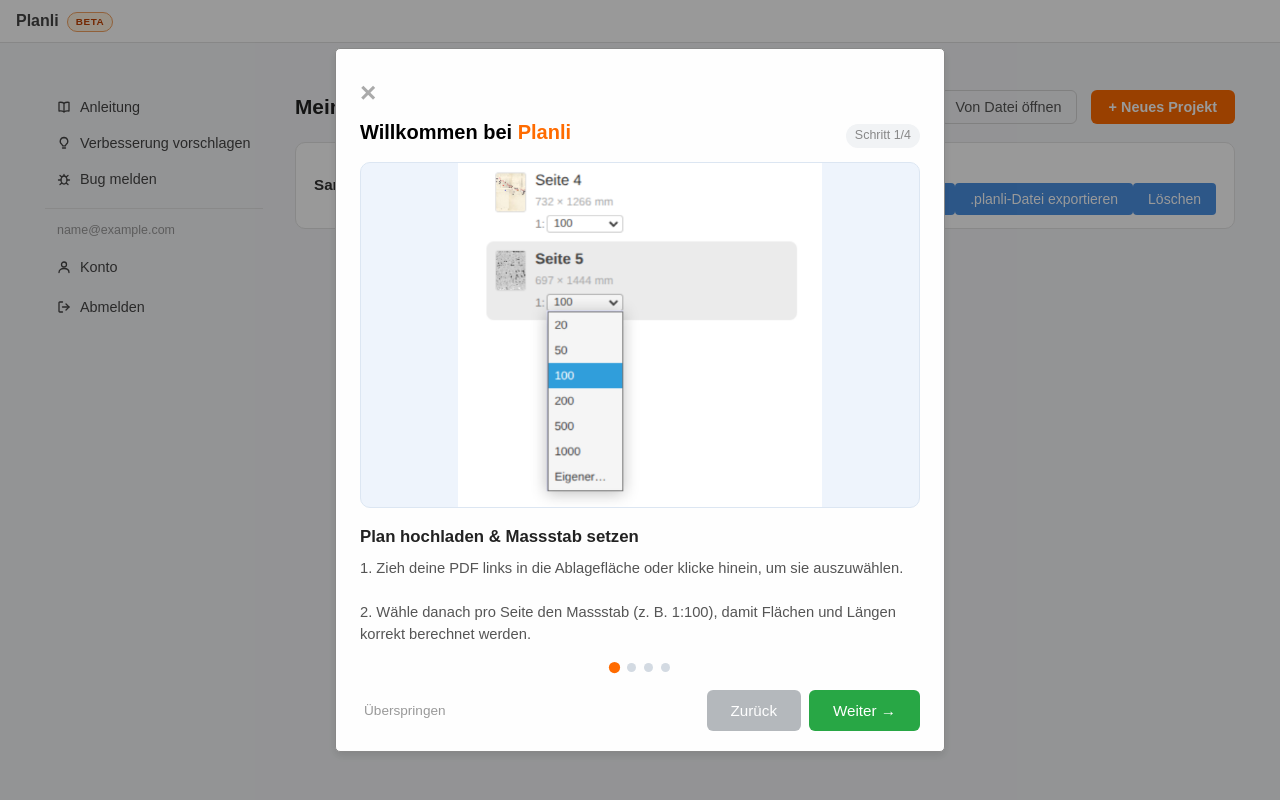
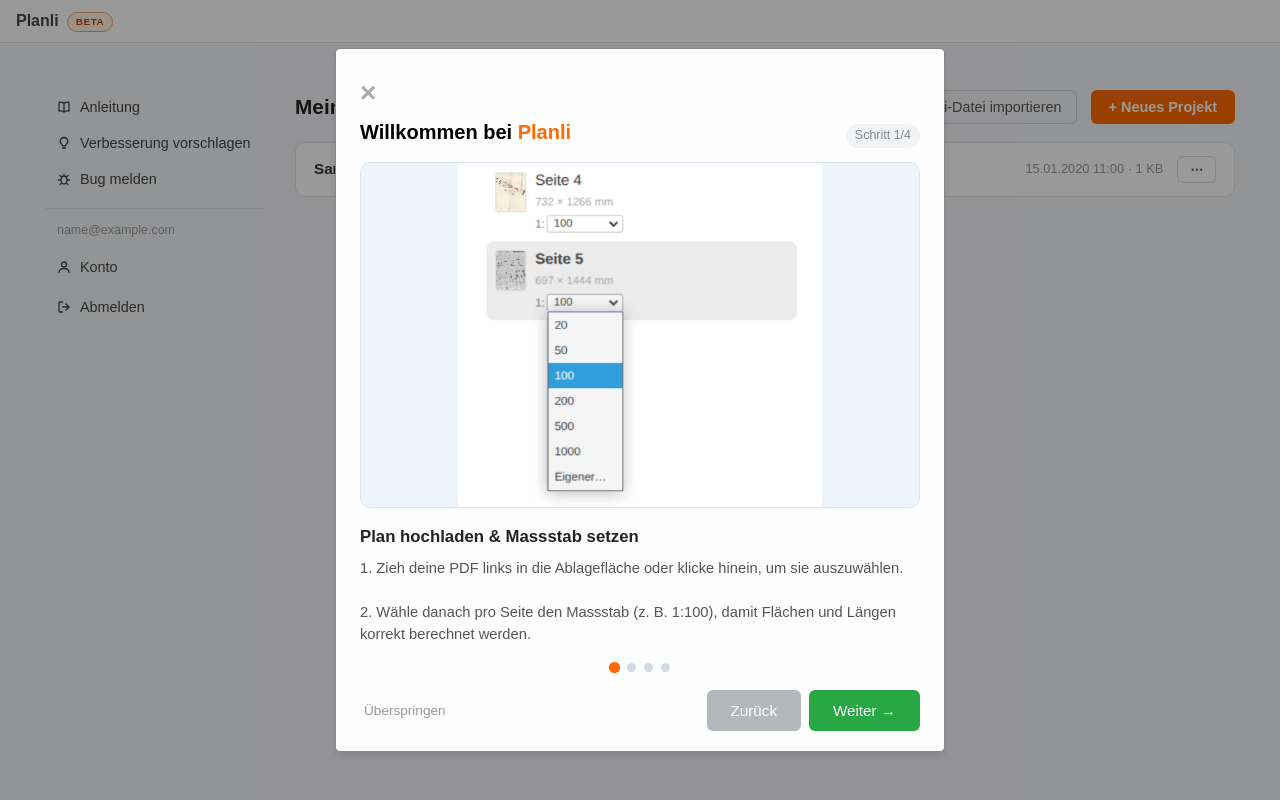
Before and after one commit to reziprok22/Planvision, a Django app: page /app/ in a window 1280 px wide. Run offline with Django 5.2, Linux system fonts and the light colour scheme; a user stored in the database is signed in; tables that the repository leaves empty hold one stand-in row (values such as "Sample post"); some libraries are stand-ins or nearby versions.

Commit message:
Kleine UI/UX-Verbesserungen
- Name neu: .plani Datei exportieren / importieren anstatt Datei herunterladen
- Import einer Datei wird neu direkt als Online-Projekt abgelegt
- Drei-Punkte-Menu (...) in der Projektübersicht

```diff
--- a/static/css/styles.css
+++ b/static/css/styles.css
@@ -315,7 +315,7 @@ body.dashboard-open .header-menu {
 
 .cloud-new-btn:hover { background: #E05E00; }
 
-/* Sekundäre Buttons in der Kopfzeile: "Von Datei öffnen" und "← Zurück zum Editor" */
+/* Sekundäre Buttons in der Kopfzeile: ".planli-Datei importieren" und "← Zurück zum Editor" */
 .cloud-file-btn,
 .cloud-close-btn {
     background: transparent;
@@ -336,8 +336,12 @@ body.dashboard-open .header-menu {
     background: #fff;
     border: 1px solid #e3e3e3;
     border-radius: 10px;
-    overflow: hidden;
-}
+    /* Kein overflow:hidden — das "⋯"-Zeilenmenü ragt über die Liste hinaus.
+       Die runden Ecken übernehmen stattdessen die erste/letzte Zeile. */
+}
+
+.cloud-project-row:first-child { border-radius: 10px 10px 0 0; }
+.cloud-project-row:last-child  { border-radius: 0 0 10px 10px; }
 
 .cloud-project-row {
     display: flex;
@@ -380,6 +384,50 @@ body.dashboard-open .header-menu {
 
 .cloud-row-btn:hover { background: #f0f0f0; }
 .cloud-row-btn.danger:hover { background: #fdecec; border-color: #e5b5b5; color: #b33; }
+
+/* "⋯"-Menü pro Projektzeile */
+.cloud-row-actions {
+    position: relative;
+    flex: 0 0 auto;
+}
+
+.cloud-row-menu-btn {
+    font-weight: 700;
+    padding: 5px 12px;
+}
+
+.cloud-row-menu {
+    display: none;
+    position: absolute;
+    right: 0;
+    top: calc(100% + 4px);
+    z-index: 10;
+    flex-direction: column;
+    min-width: 200px;
+    padding: 4px;
+    background: #fff;
+    border: 1px solid #ddd;
+    border-radius: 8px;
+    box-shadow: 0 4px 14px rgba(0, 0, 0, 0.12);
+}
+
+.cloud-row-menu.open { display: flex; }
+
+.cloud-row-menu-item {
+    background: transparent;
+    border: none;
+    border-radius: 5px;
+    padding: 8px 10px;
+    font-size: 0.85rem;
+    color: #444;
+    text-align: left;
+    white-space: nowrap;
+    cursor: pointer;
+}
+
+.cloud-row-menu-item:hover { background: #f3f3f5; }
+.cloud-row-menu-item.danger { color: #b33; }
+.cloud-row-menu-item.danger:hover { background: #fdecec; }
 
 .cloud-empty {
     padding: 40px 20px;
--- a/templates/app.html
+++ b/templates/app.html
@@ -509,18 +509,18 @@
                 <a class="header-menu-hint" href="{% url 'datenschutz' %}" target="_blank" rel="noopener">Was wird geteilt?</a>
                 {% if cloud_enabled %}
                 <div class="header-menu-sep"></div>
-                <button id="downloadProjectBtn" class="header-menu-item" role="menuitem" title="Projekt als .planli-Datei auf deinen Rechner sichern">
+                <button id="downloadProjectBtn" class="header-menu-item" role="menuitem" title="Projekt als .planli-Datei auf deinem Rechner sichern">
                     <svg width="14" height="14" viewBox="0 0 14 14" fill="none" stroke="currentColor" stroke-width="1.3" stroke-linecap="round" stroke-linejoin="round" xmlns="http://www.w3.org/2000/svg">
                         <path d="M7 1.5v7M4.2 6 7 8.8 9.8 6"/>
                         <path d="M2 10.5v1.2c0 .4.4.8.8.8h8.4c.4 0 .8-.4.8-.8v-1.2"/>
                     </svg>
-                    Als Datei herunterladen
+                    .planli-Datei exportieren
                 </button>
-                <button id="openLocalFileBtn" class="header-menu-item" role="menuitem" title="Eine lokale .planli-Datei öffnen">
+                <button id="openLocalFileBtn" class="header-menu-item" role="menuitem" title="Eine .planli-Projektdatei von deinem Rechner öffnen">
                     <svg width="14" height="14" viewBox="0 0 14 14" fill="none" stroke="currentColor" stroke-width="1.3" stroke-linecap="round" stroke-linejoin="round" xmlns="http://www.w3.org/2000/svg">
                         <path d="M1.5 4.5v6c0 .6.4 1 1 1h9c.6 0 1-.4 1-1V5.5c0-.6-.4-1-1-1H7L5.8 3H2.5c-.6 0-1 .4-1 1v.5Z"/>
                     </svg>
-                    Von Datei öffnen
+                    .planli-Datei importieren
                 </button>
                 {% endif %}
                 {% if user.is_authenticated %}
@@ -648,7 +648,7 @@
                 <div class="cloud-dash-head">
                     <h2>Meine Projekte</h2>
                     <span id="cloudProjectCount" class="cloud-count"></span>
-                    <button id="cloudOpenFileBtn" class="cloud-file-btn" title="Eine lokale .planli-Datei öffnen">Von Datei öffnen</button>
+                    <button id="cloudOpenFileBtn" class="cloud-file-btn" title="Eine .planli-Projektdatei von deinem Rechner öffnen">.planli-Datei importieren</button>
                     <button id="cloudNewProjectBtn" class="cloud-new-btn">+ Neues Projekt</button>
                     <button id="cloudCloseBtn" class="cloud-close-btn" title="Weiterarbeiten am geöffneten Projekt">← Zurück zum Editor</button>
                 </div>
```
Also changed, not shown: CLAUDE.md (+1 -2 lines), Marketing.md (+9 -0 lines), static/js/project.js (+61 -18 lines).
